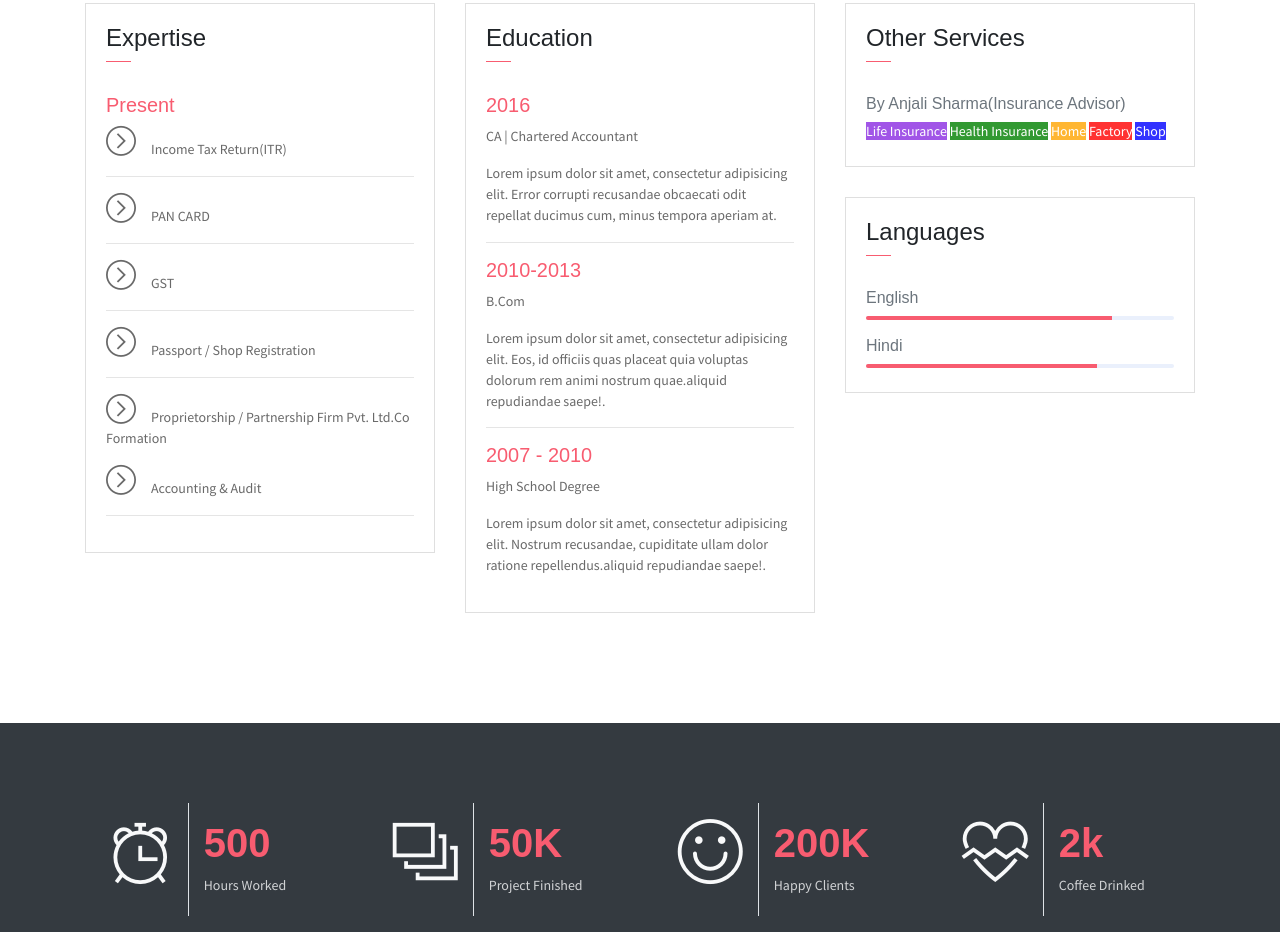
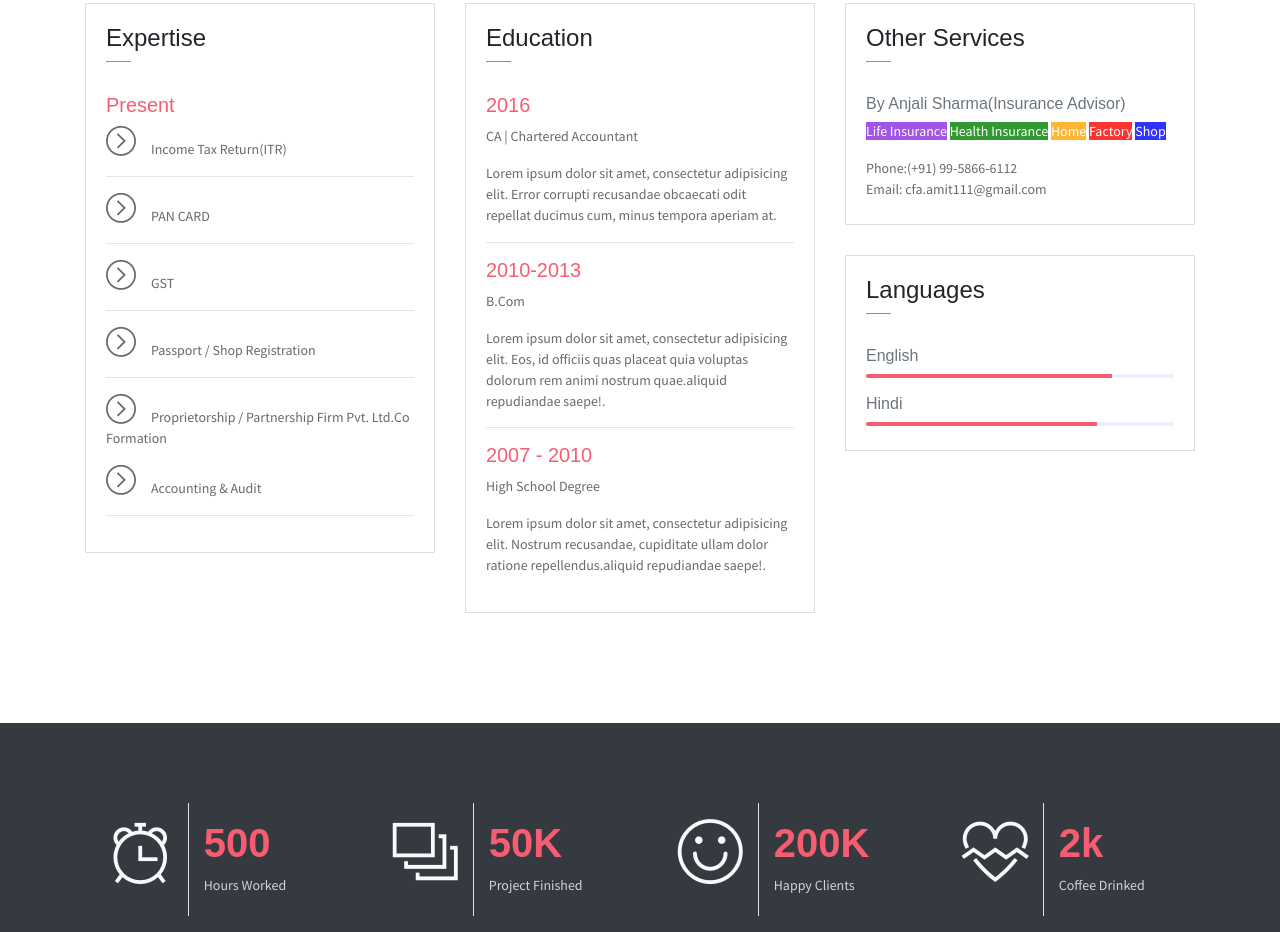
Before and after one commit to jogindrakumar/amit-sharma, a plain HTML site: page index.html in a window 1280 px wide. Shown: the part 1599-2531 px from the top of the page. Drawn offline with Linux system fonts and the light colour scheme.

Commit message:
modified:   index.html

```diff
--- a/index.html
+++ b/index.html
@@ -246,6 +246,8 @@
                                 <span style="color:white ; background-color:orange;">Home</span>
                                 <span style="color:white ; background-color:red;">Factory</span>
                                 <span style="color:white ; background-color:blue;">Shop</span>
+                            </p>
+                            <p>Phone:(+91) 99-5866-6112 <br> Email: cfa.amit111@gmail.com
                             </p>
 
                         </div>
```
